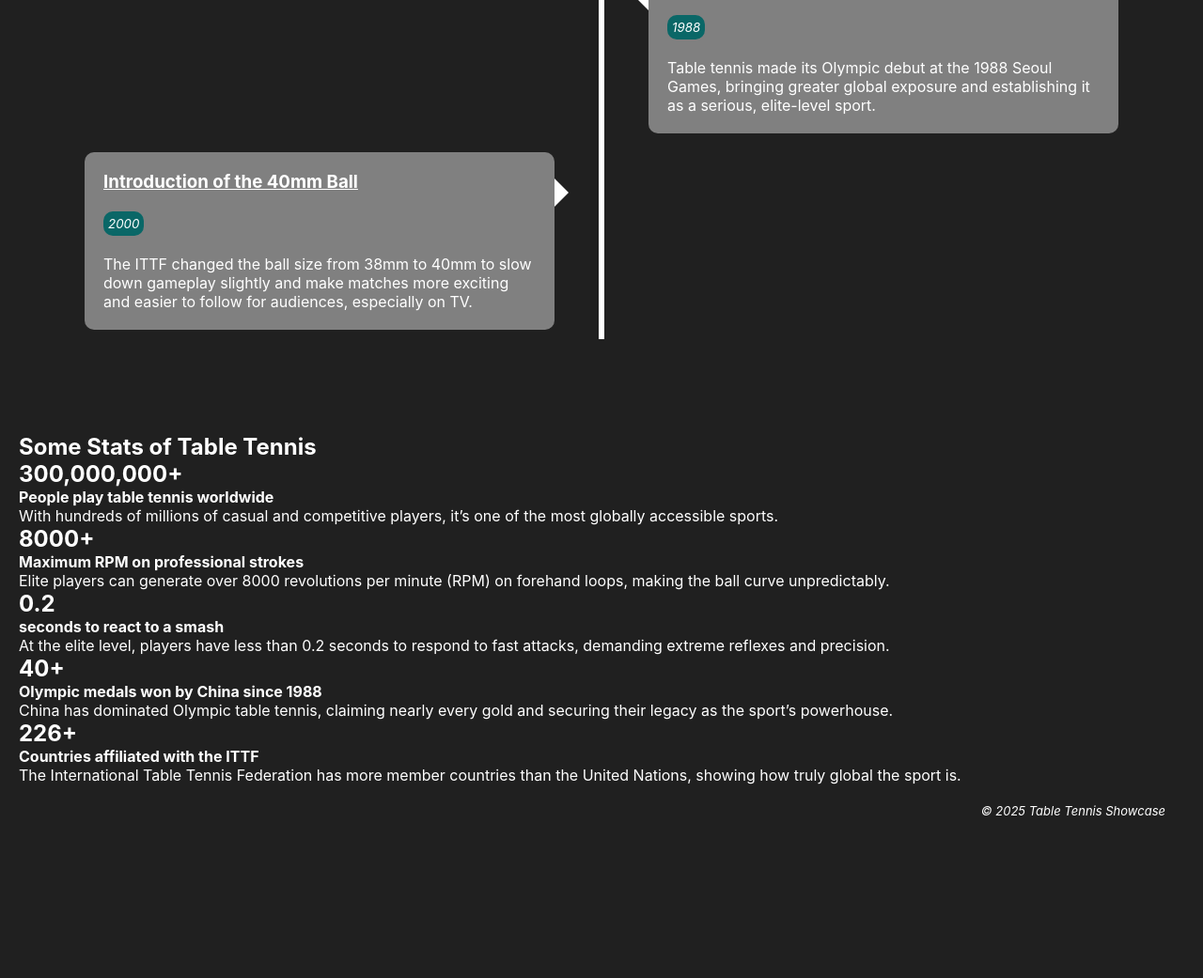
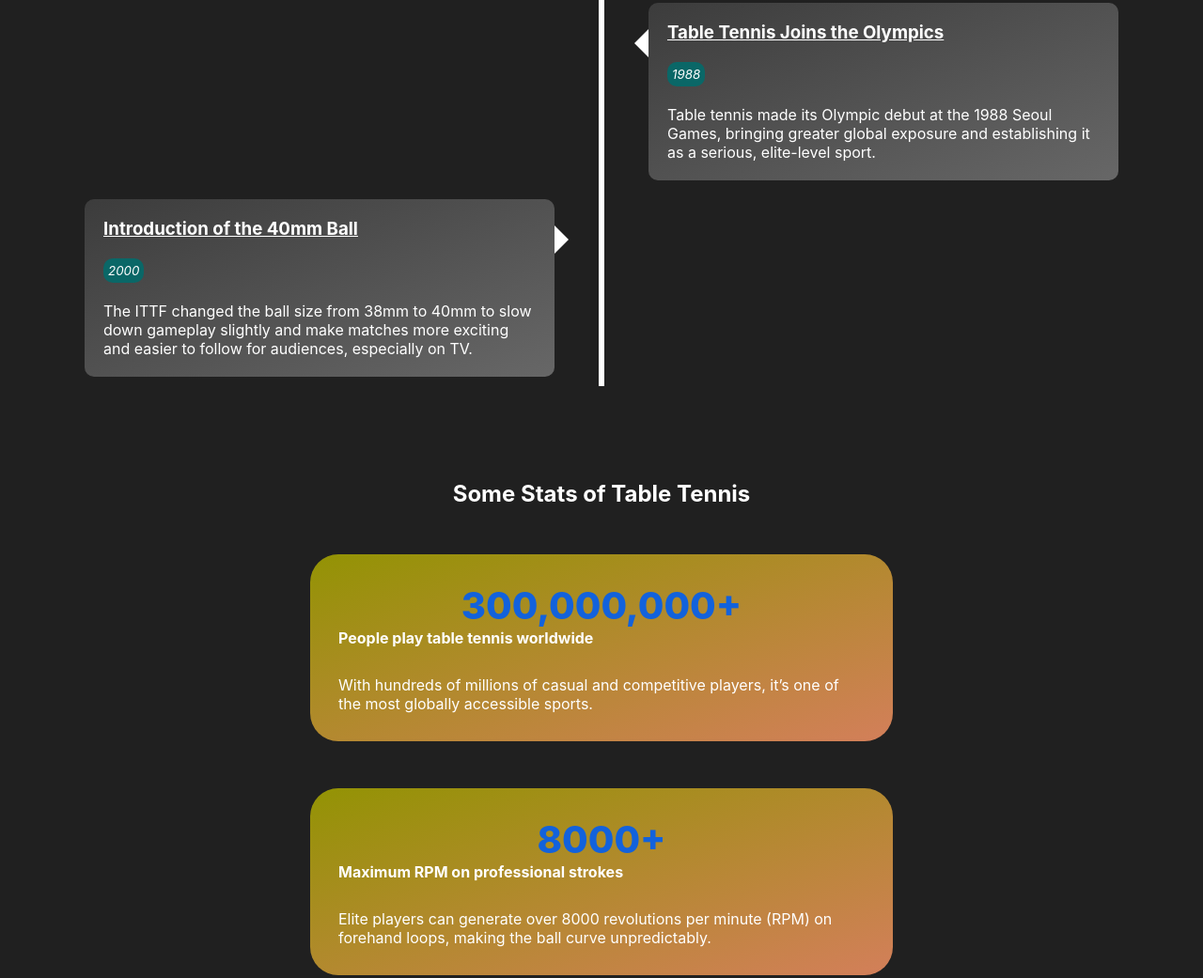
Before and after one commit to rickytang666/tt-showcase, a plain HTML site: page about.html in a window 1280 px wide. Shown: the part 975-2016 px from the top of the page at 94% size. Before the commit the page ends 1886 px from the top, so only its background shows below. Drawn offline with Linux system fonts and the light colour scheme.

Commit message:
Enhance about page styling

```diff
--- a/about.html
+++ b/about.html
@@ -26,7 +26,7 @@
         </header>
         <main>
             <section id="history">
-                <h2>
+                <h2 class="intro">
                     History of Table Tennis
                 </h2>
                 <div class="timeline">
@@ -90,7 +90,7 @@
 
             <section id="stats">
 
-                <h2>Some Stats of Table Tennis</h2>
+                <h2 class="intro">Some Stats of Table Tennis</h2>
 
                 <div class="card">
                     <h2>300,000,000+</h2>
--- a/css/styles.css
+++ b/css/styles.css
@@ -41,6 +41,12 @@ footer {
 }
 
 /* about page */
+
+section .intro {
+    margin-top: 50px;
+    margin-bottom: 50px;
+    text-align: center;
+}
 
 .timeline {
     position: relative;
@@ -100,9 +106,14 @@ footer {
 
 .timeline .textbox {
     padding: 20px;
-    background-color: rgb(128, 128, 128);
+    background-image: linear-gradient(to bottom right, #3c3c3c, #676767);
     position: relative;
     border-radius: 10px;
+}
+
+.timeline .textbox:hover {
+    background-image: linear-gradient(to bottom right, #002543, #394fc0);
+    transition: background-image 0.5s ease-in-out;
 }
 
 .timeline .left-container {
@@ -186,3 +197,26 @@ footer {
         left: -15px;
     }
 }
+
+#stats {
+    justify-items: center;
+}
+
+#stats .card {
+    background-image: linear-gradient(to bottom right, #939304, #d37f5a);
+    width: 50%;
+    padding: 30px;
+    margin: 50px;
+    border-radius: 30px;
+}
+
+#stats .card h2 {
+    color: rgb(18, 98, 220);
+    font-size: 40px;
+    font-weight: 800;
+    text-align: center;
+}
+
+#stats .card h4 {
+    margin-bottom: 30px;
+}
```
